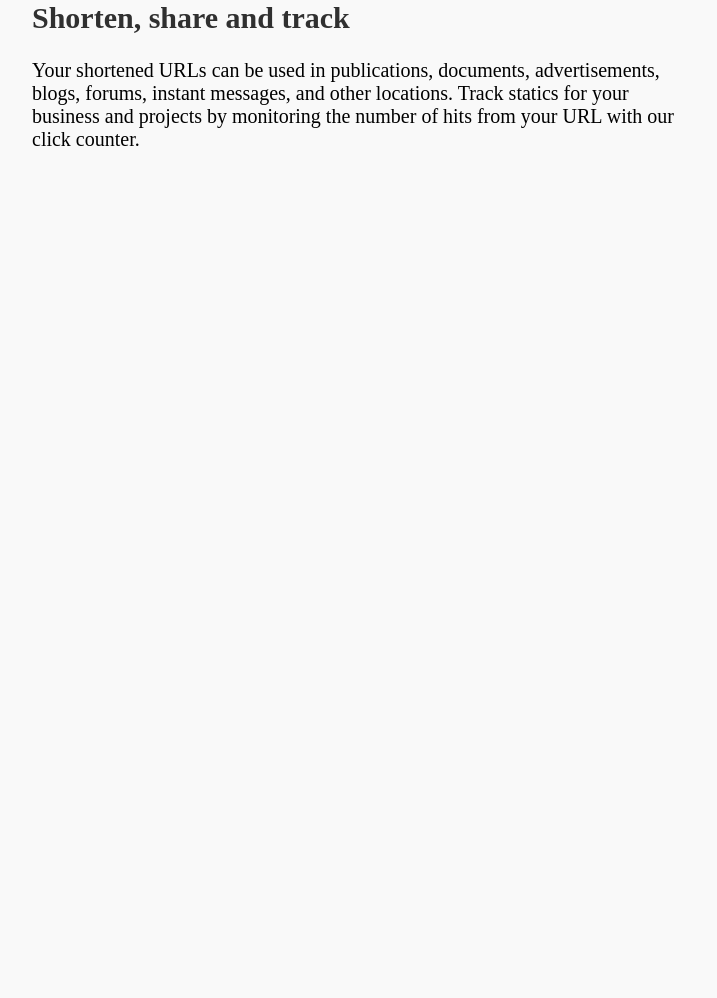
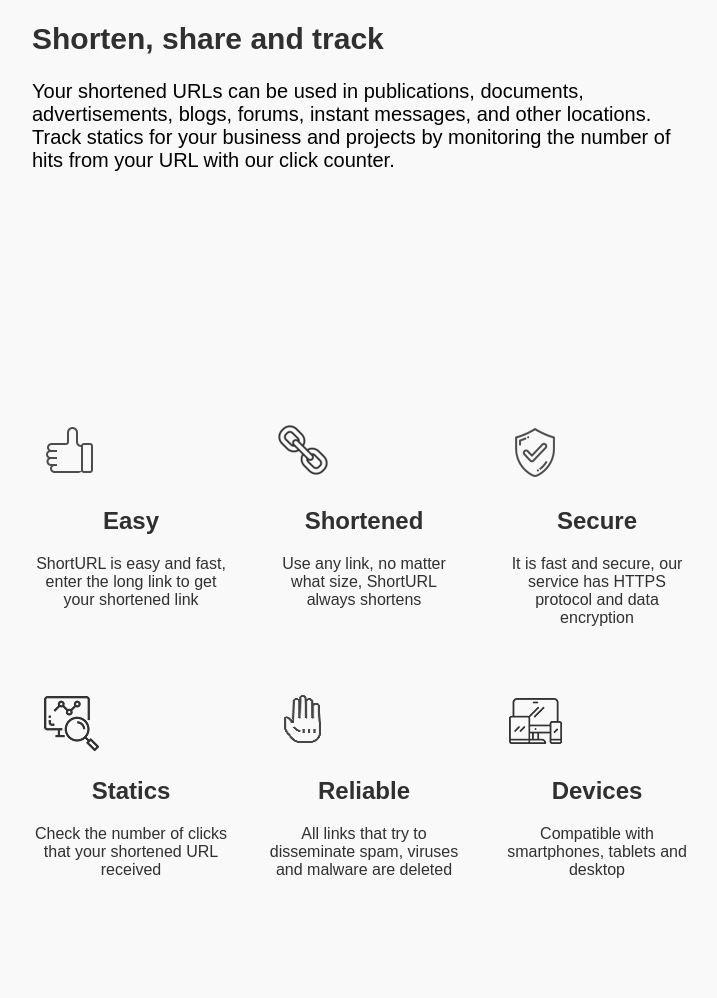
Before and after one commit to sagharghasemzadeh/url-shorter, a website built with Vite: page index.html in a window 1280 px wide. Shown: the part 1249-2247 px from the top of the page, without its empty margins (276-993 px from the left). Before the commit the page ends 1528 px from the top, so only its background shows below. Built offline with nearby package versions, Linux system fonts and the light colour scheme.

Commit message:
[LAST] update

```diff
--- a/index.html
+++ b/index.html
@@ -9,6 +9,7 @@
     <link rel="stylesheet" href="src/styles/paste.css" />
     <link rel="stylesheet" href="src/styles/premium.css" />
     <link rel="stylesheet" href="src/styles/explanation.css" />
+    <link rel="stylesheet" href="src/styles/services.css" />
   </head>
   <body>
     <header>
@@ -62,7 +63,49 @@
           of hits from your URL with our click counter.
         </p>
       </section>
-      <section id="services"></section>
+      <section id="services">
+        <ul class="cards">
+          <li>
+            <img src="/images/icon-like.png" alt="" />
+            <h2>Easy</h2>
+            <p>
+              ShortURL is easy and fast, enter the long link to get your
+              shortened link
+            </p>
+          </li>
+          <li>
+            <img src="/images/icon-url.png" alt="" />
+            <h2>Shortened</h2>
+            <p>Use any link, no matter what size, ShortURL always shortens</p>
+          </li>
+          <li>
+            <img src="/images/icon-secure.png" alt="" />
+            <h2>Secure</h2>
+            <p>
+              It is fast and secure, our service has HTTPS protocol and data
+              encryption
+            </p>
+          </li>
+          <li>
+            <img src="/images/icon-statistics.png" alt="" />
+            <h2>Statics</h2>
+            <p>Check the number of clicks that your shortened URL received</p>
+          </li>
+          <li>
+            <img src="/images/icon-unique.png" alt="" />
+            <h2>Reliable</h2>
+            <p>
+              All links that try to disseminate spam, viruses and malware are
+              deleted
+            </p>
+          </li>
+          <li>
+            <img src="/images/icon-responsive.png" alt="" />
+            <h2>Devices</h2>
+            <p>Compatible with smartphones, tablets and desktop</p>
+          </li>
+        </ul>
+      </section>
     </main>
     <footer></footer>
   </body>
--- a/src/styles/global.css
+++ b/src/styles/global.css
@@ -1,3 +1,4 @@
 body {
+  font-family: asap, arial, Serif;
   background: #f9f9f9;
 }
--- /dev/null
+++ b/src/styles/services.css
@@ -0,0 +1,31 @@
+section#services {
+  ul.cards {
+    display: grid;
+    grid-template-columns: repeat(3, 1fr);
+
+    gap: 35px;
+
+    padding-inline: 300px;
+    padding-block: 100px;
+
+    > li {
+      list-style: none;
+
+      img {
+      }
+
+      h2 {
+        text-align: center;
+        font-weight: bold;
+
+        color: #303030;
+      }
+
+      p {
+        text-align: center;
+
+        color: #303030;
+      }
+    }
+  }
+}
```
Also changed, not shown: public/images/icon-like.png (added), public/images/icon-responsive.png (added), public/images/icon-secure.png (added), public/images/icon-statistics.png (added), public/images/icon-unique.png (added), public/images/icon-url.png (added).
